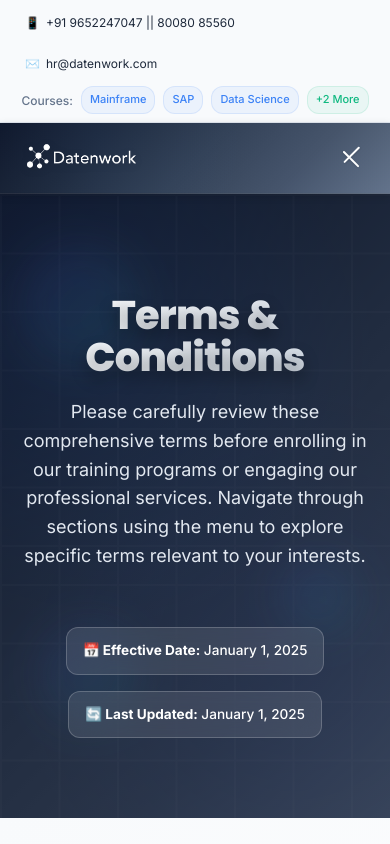
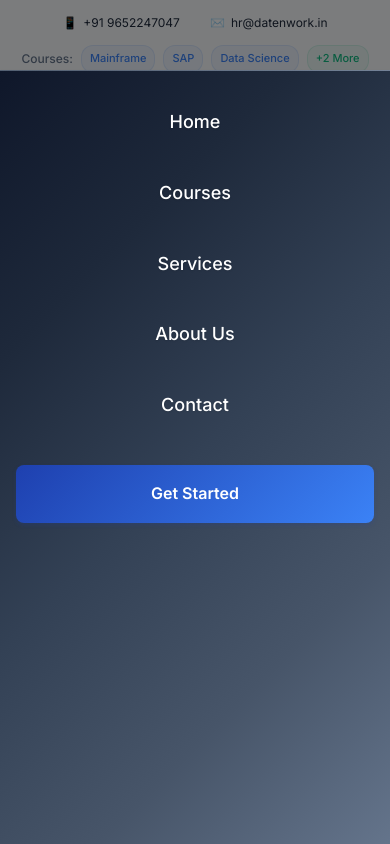
Before and after one commit to chidupudi/DatenWork, a React (Create React App) app: page /terms in a window 390 px wide. Both pictures are taken after a click on the button "Toggle menu". Shown: the top 844 px of the page. Built offline with nearby package versions, Linux system fonts and the light colour scheme.

Commit message:
header fixed for mobile view

```diff
--- a/src/components/common/Header.js
+++ b/src/components/common/Header.js
@@ -1,16 +1,5 @@
-/*
-🎨 DATENWORK THEME IMPLEMENTATION - UPDATED WITH HERO GRADIENT:
-- Light TopBar: Contact info and courses with light background
-- Hero-Matching Header: Same gradient as Hero section for seamless integration
-- White Text: Excellent contrast on gradient background
-- Professional Contrast: Perfect readability and brand consistency
-- Interactive Navigation: Enhanced click feedback and proper routing structure
-*/
-
-import React, { useState } from 'react';
-// ✅ UNCOMMENTED - For real implementation with React Router
+import React, { useState, useEffect } from 'react';
 import { Link, useLocation, useNavigate } from 'react-router-dom';
-
 import logoSrc from '../../assets/image.png';
 
 // Updated brand colors with Hero gradient
@@ -26,19 +15,30 @@ const brandColors = {
   hover: '#f8fafc',
   topBarBg: '#f8fafc',
   success: '#10b981',
-  // HERO-MATCHING GRADIENT HEADER THEME
-  heroGradient: 'linear-gradient(135deg, #0f172a 0%, #1e293b 25%, #334155 50%, #475569 75%, #64748b 100%)', // Exact same as Hero
+  heroGradient: 'linear-gradient(135deg, #0f172a 0%, #1e293b 25%, #334155 50%, #475569 75%, #64748b 100%)',
   headerText: '#ffffff',
   headerTextSecondary: '#e2e8f0',
-  headerBorder: 'rgba(255, 255, 255, 0.1)', // Subtle border on gradient
-  headerHover: 'rgba(255, 255, 255, 0.1)' // Light overlay for hover on gradient
+  headerBorder: 'rgba(255, 255, 255, 0.1)',
+  headerHover: 'rgba(255, 255, 255, 0.1)'
 };
 
-// TopBar Component (unchanged for contrast)
+// TopBar Component
 const TopBar = () => {
   const [hoveredItem, setHoveredItem] = useState(null);
-  const isMobile = window.innerWidth <= 768;
-  const isTablet = window.innerWidth <= 1024;
+  const [isMobile, setIsMobile] = useState(false);
+  const [isTablet, setIsTablet] = useState(false);
+
+  // Responsive hook
+  useEffect(() => {
+    const handleResize = () => {
+      setIsMobile(window.innerWidth <= 768);
+      setIsTablet(window.innerWidth <= 1024);
+    };
+
+    handleResize();
+    window.addEventListener('resize', handleResize);
+    return () => window.removeEventListener('resize', handleResize);
+  }, []);
 
   const topBarStyles = {
     background: brandColors.topBarBg,
@@ -112,7 +112,6 @@ const TopBar = () => {
 
   const handleCourseClick = (course) => {
     console.log(`Navigate to ${course} course page`);
-    alert(`🚀 Redirecting to ${course} course page!`);
   };
 
   const handleContactClick = (type, value) => {
@@ -133,7 +132,6 @@ const TopBar = () => {
           flexDirection: 'column',
           gap: '8px'
         }}>
-          {/* Contact Info Row */}
           <div style={contactInfoStyles}>
             <div
               style={contactItemStyles(hoveredItem === 'mobile')}
@@ -142,20 +140,19 @@ const TopBar = () => {
               onMouseLeave={() => setHoveredItem(null)}
             >
               <span>📱</span>
-              <span>+91 9652247047 || 80080 85560</span>
+              <span>+91 9652247047</span>
             </div>
             <div
               style={contactItemStyles(hoveredItem === 'email')}
-              onClick={() => handleContactClick('email', 'info@datenwork.in')}
+              onClick={() => handleContactClick('email', 'hr@datenwork.in')}
               onMouseEnter={() => setHoveredItem('email')}
               onMouseLeave={() => setHoveredItem(null)}
             >
               <span>✉️</span>
-              <span>hr@datenwork.com</span>
+              <span>hr@datenwork.in</span>
             </div>
           </div>
 
-          {/* Courses Row */}
           <div style={coursesContainerStyles}>
             <span style={coursesLabelStyles}>Courses:</span>
             {courses.slice(0, 3).map((course, index) => (
@@ -191,11 +188,10 @@ const TopBar = () => {
   return (
     <div style={topBarStyles}>
       <div style={topBarContainerStyles}>
-        {/* Contact Information */}
         <div style={contactInfoStyles}>
           <div
             style={contactItemStyles(hoveredItem === 'mobile')}
-            onClick={() => handleContactClick('phone', '+91-9876543210')}
+            onClick={() => handleContactClick('phone', '+91-9652247047')}
             onMouseEnter={() => setHoveredItem('mobile')}
             onMouseLeave={() => setHoveredItem(null)}
           >
@@ -213,7 +209,6 @@ const TopBar = () => {
           </div>
         </div>
 
-        {/* Courses Offered */}
         <div style={coursesContainerStyles}>
           <span style={coursesLabelStyles}>Popular Courses:</span>
           {courses.map((course, index) => (
@@ -233,14 +228,54 @@ const TopBar = () => {
   );
 };
 
-// ✅ UPDATED Main Header Component with Working React Router Navigation
+// Main Header Component with Fixed Mobile Navigation
 const Header = () => {
   const [isMenuOpen, setIsMenuOpen] = useState(false);
+  const [isMobile, setIsMobile] = useState(false);
+  const [isTablet, setIsTablet] = useState(false);
 
-  // ✅ USING REAL REACT ROUTER HOOKS
-  const location = useLocation(); // Get current location
-  const navigate = useNavigate(); // Get navigate function
-  const currentPath = location.pathname; // Get current path
+  const location = useLocation();
+  const navigate = useNavigate();
+  const currentPath = location.pathname;
+
+  // Responsive hook
+  useEffect(() => {
+    const handleResize = () => {
+      const mobile = window.innerWidth <= 768;
+      const tablet = window.innerWidth <= 1024;
+
+      setIsMobile(mobile);
+      setIsTablet(tablet);
+
+      // Close mobile menu when resizing to desktop
+      if (!mobile && isMenuOpen) {
+        setIsMenuOpen(false);
+      }
+    };
+
+    handleResize();
+    window.addEventListener('resize', handleResize);
+    return () => window.removeEventListener('resize', handleResize);
+  }, [isMenuOpen]);
+
+  // Close mobile menu when route changes
+  useEffect(() => {
+    setIsMenuOpen(false);
+  }, [location.pathname]);
+
+  // Prevent body scroll when mobile menu is open
+  useEffect(() => {
+    if (isMenuOpen && isMobile) {
+      document.body.style.overflow = 'hidden';
+    } else {
+      document.body.style.overflow = 'unset';
+    }
+
+    // Cleanup on unmount
+    return () => {
+      document.body.style.overflow = 'unset';
+    };
+  }, [isMenuOpen, isMobile]);
 
   const toggleMenu = () => {
     setIsMenuOpen(!isMenuOpen);
@@ -248,25 +283,19 @@ const Header = () => {
 
   const isActive = (path) => currentPath === path;
 
-  // Responsive helper
-  const isMobile = window.innerWidth <= 768;
-  const isTablet = window.innerWidth <= 1024;
-
-  // UPDATED: Hero-matching gradient header styles
+  // Header styles
   const headerStyles = {
     position: 'sticky',
     top: 0,
-    background: brandColors.heroGradient, // ✨ EXACT SAME GRADIENT AS HERO
+    background: brandColors.heroGradient,
     borderBottom: `1px solid ${brandColors.headerBorder}`,
-    zIndex: 100,
+    zIndex: 1000, // Increased z-index
     transition: 'all 0.3s ease',
     boxShadow: '0 2px 8px rgba(0, 0, 0, 0.15)',
-    // Additional overlay for depth (like in Hero)
     position: 'relative',
-    overflow: 'hidden'
+    overflow: 'visible' // Changed from hidden
   };
 
-  // Add subtle overlay like Hero section
   const headerOverlayStyles = {
     position: 'absolute',
     top: 0,
@@ -309,17 +338,39 @@ const Header = () => {
     height: isMobile ? '45px' : '80px',
     width: 'auto',
     transition: 'transform 0.2s ease',
-    filter: 'drop-shadow(0 2px 4px rgba(0, 0, 0, 0.1))' // Subtle shadow for contrast
+    filter: 'drop-shadow(0 2px 4px rgba(0, 0, 0, 0.1))'
   };
 
-  const titleTextStyles = {
-    fontSize: isMobile ? '24px' : isTablet ? '28px' : '32px',
-    fontWeight: '700',
-    color: brandColors.headerText, // White text for gradient header
-    fontFamily: '-apple-system, BlinkMacSystemFont, "Segoe UI", Roboto, sans-serif',
-    letterSpacing: '-0.5px',
-    transition: 'color 0.2s ease',
-    textShadow: '0 1px 2px rgba(0, 0, 0, 0.1)' // Subtle shadow for readability
+  // Fixed mobile navigation styles
+  const getNavStyles = () => {
+    if (!isMobile) {
+      return {
+        display: 'flex',
+        alignItems: 'center',
+        position: 'relative',
+        zIndex: 3
+      };
+    }
+
+    return {
+      position: 'fixed', // Changed from absolute to fixed
+      top: '70px', // Height of mobile header
+      left: 0,
+      right: 0,
+      bottom: 0, // Full height overlay
+      background: brandColors.heroGradient,
+      flexDirection: 'column',
+      borderTop: `1px solid ${brandColors.headerBorder}`,
+      boxShadow: '0 4px 6px -1px rgba(0, 0, 0, 0.2)',
+      transform: isMenuOpen ? 'translateX(0)' : 'translateX(-100%)', // Slide from left
+      opacity: isMenuOpen ? 1 : 0,
+      visibility: isMenuOpen ? 'visible' : 'hidden',
+      padding: '20px 16px',
+      overflowY: 'auto',
+      backdropFilter: 'blur(20px)',
+      zIndex: 999, // High z-index for mobile menu
+      transition: 'all 0.3s cubic-bezier(0.4, 0, 0.2, 1)' // Smooth transition
+    };
   };
 
   const navListStyles = {
@@ -330,18 +381,20 @@ const Header = () => {
     padding: 0,
     alignItems: 'center',
     position: 'relative',
-    zIndex: 3
+    zIndex: 3,
+    flexDirection: isMobile ? 'column' : 'row',
+    width: isMobile ? '100%' : 'auto'
   };
 
   const navLinkStyles = (path) => ({
     fontWeight: isActive(path) ? '600' : '500',
-    fontSize: isMobile ? '16px' : '15px',
-    color: isActive(path) ? brandColors.primary : brandColors.headerText, // White text for gradient header
+    fontSize: isMobile ? '18px' : '15px', // Larger font for mobile
+    color: isActive(path) ? brandColors.primary : brandColors.headerText,
     transition: 'all 0.2s ease',
     textDecoration: 'none',
-    padding: isMobile ? '16px 0' : '12px 16px',
+    padding: isMobile ? '16px 24px' : '12px 16px', // More padding for mobile
     borderRadius: '8px',
-    background: isActive(path) ? 'rgba(255, 255, 255, 0.15)' : 'transparent', // Light overlay for active state
+    background: isActive(path) ? 'rgba(255, 255, 255, 0.15)' : 'transparent',
     border: `1px solid ${isActive(path) ? 'rgba(255, 255, 255, 0.2)' : 'transparent'}`,
     position: 'relative',
     display: 'flex',
@@ -351,16 +404,17 @@ const Header = () => {
     cursor: 'pointer',
     boxShadow: isActive(path) ? '0 2px 4px rgba(0, 0, 0, 0.1)' : 'none',
     backdropFilter: isActive(path) ? 'blur(10px)' : 'none',
-    textShadow: '0 1px 2px rgba(0, 0, 0, 0.1)' // Text shadow for readability
+    textShadow: '0 1px 2px rgba(0, 0, 0, 0.1)',
+    marginBottom: isMobile ? '8px' : '0' // Space between mobile menu items
   });
 
   const ctaButtonStyles = {
     background: brandColors.gradient,
     color: brandColors.white,
-    padding: isMobile ? '12px 24px' : '14px 28px',
+    padding: isMobile ? '16px 32px' : '14px 28px', // Larger for mobile
     borderRadius: '8px',
     fontWeight: '600',
-    fontSize: isMobile ? '14px' : '15px',
+    fontSize: isMobile ? '16px' : '15px', // Larger for mobile
     transition: 'all 0.3s ease',
     boxShadow: '0 2px 4px rgba(30, 64, 175, 0.2)',
     textDecoration: 'none',
@@ -371,9 +425,12 @@ const Header = () => {
     cursor: 'pointer',
     whiteSpace: 'nowrap',
     position: 'relative',
-    zIndex: 3
+    zIndex: 3,
+    width: isMobile ? '100%' : 'auto', // Full width on mobile
+    marginTop: isMobile ? '20px' : '0'
   };
 
+  // Improved hamburger styles
   const hamburgerStyles = {
     display: 'flex',
     flexDirection: 'column',
@@ -383,70 +440,39 @@ const Header = () => {
     padding: '12px',
     cursor: 'pointer',
     borderRadius: '6px',
-    transition: 'background-color 0.2s ease',
+    transition: 'all 0.3s ease',
     position: 'relative',
-    zIndex: 3
+    zIndex: 1001, // Higher than mobile menu
+    width: '44px',
+    height: '44px',
+    alignItems: 'center',
+    justifyContent: 'center'
   };
 
-  const hamburgerSpanStyles = {
-    width: '22px',
-    height: '2px',
-    background: brandColors.headerText, // White lines for gradient header
-    transition: 'all 0.3s cubic-bezier(0.4, 0, 0.2, 1)',
-    borderRadius: '1px',
-    boxShadow: '0 1px 2px rgba(0, 0, 0, 0.1)' // Subtle shadow for visibility
-  };
+  const hamburgerSpanStyles = (index) => {
+    let transform = 'none';
 
-  const getNavStyles = () => {
-    const baseStyles = {
-      transition: 'all 0.3s cubic-bezier(0.4, 0, 0.2, 1)',
-      position: 'relative',
-      zIndex: 3
-    };
-
-    if (!isMobile) {
-      return {
-        ...baseStyles,
-        display: 'flex',
-        alignItems: 'center'
-      };
+    if (isMenuOpen) {
+      if (index === 0) transform = 'rotate(45deg) translate(5px, 5px)';
+      if (index === 1) transform = 'translateX(20px)';
+      if (index === 2) transform = 'rotate(-45deg) translate(7px, -6px)';
     }
 
     return {
-      ...baseStyles,
-      position: 'absolute',
-      top: '70px',
-      left: 0,
-      right: 0,
-      background: brandColors.heroGradient, // Same gradient for mobile menu
-      flexDirection: 'column',
-      borderTop: `1px solid ${brandColors.headerBorder}`,
-      boxShadow: '0 4px 6px -1px rgba(0, 0, 0, 0.2)',
-      transform: isMenuOpen ? 'translateY(0)' : 'translateY(-100%)',
-      opacity: isMenuOpen ? 1 : 0,
-      visibility: isMenuOpen ? 'visible' : 'hidden',
-      padding: '20px 16px',
-      maxHeight: isMenuOpen ? '400px' : '0',
-      overflow: 'hidden',
-      backdropFilter: 'blur(20px)' // Additional blur for mobile menu
+      width: '22px',
+      height: '2px',
+      background: brandColors.headerText,
+      transition: 'all 0.3s cubic-bezier(0.4, 0, 0.2, 1)',
+      borderRadius: '1px',
+      boxShadow: '0 1px 2px rgba(0, 0, 0, 0.1)',
+      transform,
+      opacity: isMenuOpen && index === 1 ? 0 : 1
     };
   };
 
-  const mobileCtaStyles = {
-    ...ctaButtonStyles,
-    width: '100%',
-    marginTop: '20px',
-    padding: '16px 24px',
-    fontSize: '16px',
-    fontWeight: '600',
-    background: brandColors.gradient
-  };
-
-  // ✅ UPDATED: Handle navigation with proper React Router navigation
   const handleNavClick = (path) => {
-    console.log(`Navigating to: ${path}`);
-    setIsMenuOpen(false); // Close mobile menu
-    navigate(path); // ✅ Actually navigate using React Router
+    setIsMenuOpen(false);
+    navigate(path);
   };
 
   const navigationItems = [
@@ -457,30 +483,37 @@ const Header = () => {
     { path: '/contact', label: 'Contact' }
   ];
 
+  // Overlay for mobile menu (to close when clicking outside)
+  const overlayStyles = {
+    position: 'fixed',
+    top: 0,
+    left: 0,
+    right: 0,
+    bottom: 0,
+    background: 'rgba(0, 0, 0, 0.5)',
+    zIndex: 998,
+    opacity: isMenuOpen ? 1 : 0,
+    visibility: isMenuOpen ? 'visible' : 'hidden',
+    transition: 'all 0.3s ease'
+  };
+
   return (
     <>
-      {/* TopBar Component */}
       <TopBar />
 
-      {/* UPDATED Main Header with Hero Gradient */}
       <header style={headerStyles}>
-        {/* Subtle overlay like Hero section */}
         <div style={headerOverlayStyles} />
 
         <div style={headerContainerStyles}>
-          {/* Logo and Title - ✅ Now uses navigate for home link */}
+          {/* Logo */}
           <div
             style={logoLinkStyles}
             onClick={() => handleNavClick('/')}
             onMouseEnter={(e) => {
               e.currentTarget.style.transform = 'scale(1.02)';
-              const titleElement = e.currentTarget.querySelector('.title-text');
-              if (titleElement) titleElement.style.color = brandColors.primary;
             }}
             onMouseLeave={(e) => {
               e.currentTarget.style.transform = 'scale(1)';
-              const titleElement = e.currentTarget.querySelector('.title-text');
-              if (titleElement) titleElement.style.color = brandColors.headerText;
             }}
           >
             <img
@@ -490,44 +523,15 @@ const Header = () => {
             />
           </div>
 
-          {/* Navigation */}
+          {/* Desktop Navigation */}
+          {!isMobile && (
             <nav style={getNavStyles()}>
-            <ul style={{
-              ...navListStyles,
-              flexDirection: isMobile ? 'column' : 'row',
-              width: isMobile ? '100%' : 'auto'
-            }}>
+              <ul style={navListStyles}>
                 {navigationItems.map((item) => (
-                <li key={item.path} style={{ width: isMobile ? '100%' : 'auto' }}>
-                  {/* ✅ OPTION 1: Using onClick with navigate */}
+                  <li key={item.path}>
                     <div
                       style={navLinkStyles(item.path)}
                       onClick={() => handleNavClick(item.path)}
-                    onMouseEnter={(e) => {
-                      if (!isActive(item.path)) {
-                        e.target.style.background = brandColors.headerHover; // Light overlay for hover
-                        e.target.style.color = brandColors.primary;
-                        e.target.style.borderColor = 'rgba(255, 255, 255, 0.2)';
-                        e.target.style.backdropFilter = 'blur(10px)';
-                      }
-                    }}
-                    onMouseLeave={(e) => {
-                      if (!isActive(item.path)) {
-                        e.target.style.background = 'transparent';
-                        e.target.style.color = brandColors.headerText;
-                        e.target.style.borderColor = 'transparent';
-                        e.target.style.backdropFilter = 'none';
-                      }
-                    }}
-                  >
-                    {item.label}
-                  </div>
-
-                  {/* ✅ OPTION 2: Alternatively, you can replace the div above with Link component:
-                  <Link
-                    to={item.path}
-                    style={navLinkStyles(item.path)}
-                    onClick={() => setIsMenuOpen(false)}
                       onMouseEnter={(e) => {
                         if (!isActive(item.path)) {
                           e.target.style.background = brandColors.headerHover;
@@ -546,34 +550,12 @@ const Header = () => {
                       }}
                     >
                       {item.label}
-                  </Link>
-                  */}
+                    </div>
                   </li>
                 ))}
-
-              {/* Mobile CTA Button */}
-              {isMobile && (
-                <li style={{ width: '100%' }}>
-                  <div
-                    style={mobileCtaStyles}
-                    onClick={() => handleNavClick('/contact')}
-                    onMouseEnter={(e) => {
-                      e.target.style.background = 'linear-gradient(135deg, #1e3a8a 0%, #1e40af 100%)';
-                      e.target.style.transform = 'translateY(-1px)';
-                      e.target.style.boxShadow = '0 4px 8px rgba(30, 64, 175, 0.3)';
-                    }}
-                    onMouseLeave={(e) => {
-                      e.target.style.background = brandColors.gradient;
-                      e.target.style.transform = 'translateY(0)';
-                      e.target.style.boxShadow = '0 2px 4px rgba(30, 64, 175, 0.2)';
-                    }}
-                  >
-                    Get Started
-                  </div>
-                </li>
-              )}
               </ul>
             </nav>
+          )}
 
           {/* Desktop CTA Button */}
           {!isMobile && (
@@ -610,22 +592,48 @@ const Header = () => {
               }}
               aria-label="Toggle menu"
             >
-              <span style={{
-                ...hamburgerSpanStyles,
-                transform: isMenuOpen ? 'rotate(45deg) translate(5px, 5px)' : 'none'
-              }}></span>
-              <span style={{
-                ...hamburgerSpanStyles,
-                opacity: isMenuOpen ? 0 : 1,
-                transform: isMenuOpen ? 'translateX(20px)' : 'none'
-              }}></span>
-              <span style={{
-                ...hamburgerSpanStyles,
-                transform: isMenuOpen ? 'rotate(-45deg) translate(7px, -6px)' : 'none'
-              }}></span>
+              <span style={hamburgerSpanStyles(0)}></span>
+              <span style={hamburgerSpanStyles(1)}></span>
+              <span style={hamburgerSpanStyles(2)}></span>
             </button>
           )}
         </div>
+
+        {/* Mobile Menu Overlay */}
+        {isMobile && (
+          <div
+            style={overlayStyles}
+            onClick={() => setIsMenuOpen(false)}
+          />
+        )}
+
+        {/* Mobile Navigation */}
+        {isMobile && (
+          <nav style={getNavStyles()}>
+            <ul style={navListStyles}>
+              {navigationItems.map((item) => (
+                <li key={item.path} style={{ width: '100%' }}>
+                  <div
+                    style={navLinkStyles(item.path)}
+                    onClick={() => handleNavClick(item.path)}
+                  >
+                    {item.label}
+                  </div>
+                </li>
+              ))}
+
+              {/* Mobile CTA Button */}
+              <li style={{ width: '100%' }}>
+                <div
+                  style={ctaButtonStyles}
+                  onClick={() => handleNavClick('/contact')}
+                >
+                  Get Started
+                </div>
+              </li>
+            </ul>
+          </nav>
+        )}
       </header>
     </>
   );
```
Also changed, not shown: src/assets/logo.png (deleted), src/assets/logo54.png (deleted). Lines whose indentation alone changed are shown as unchanged.
